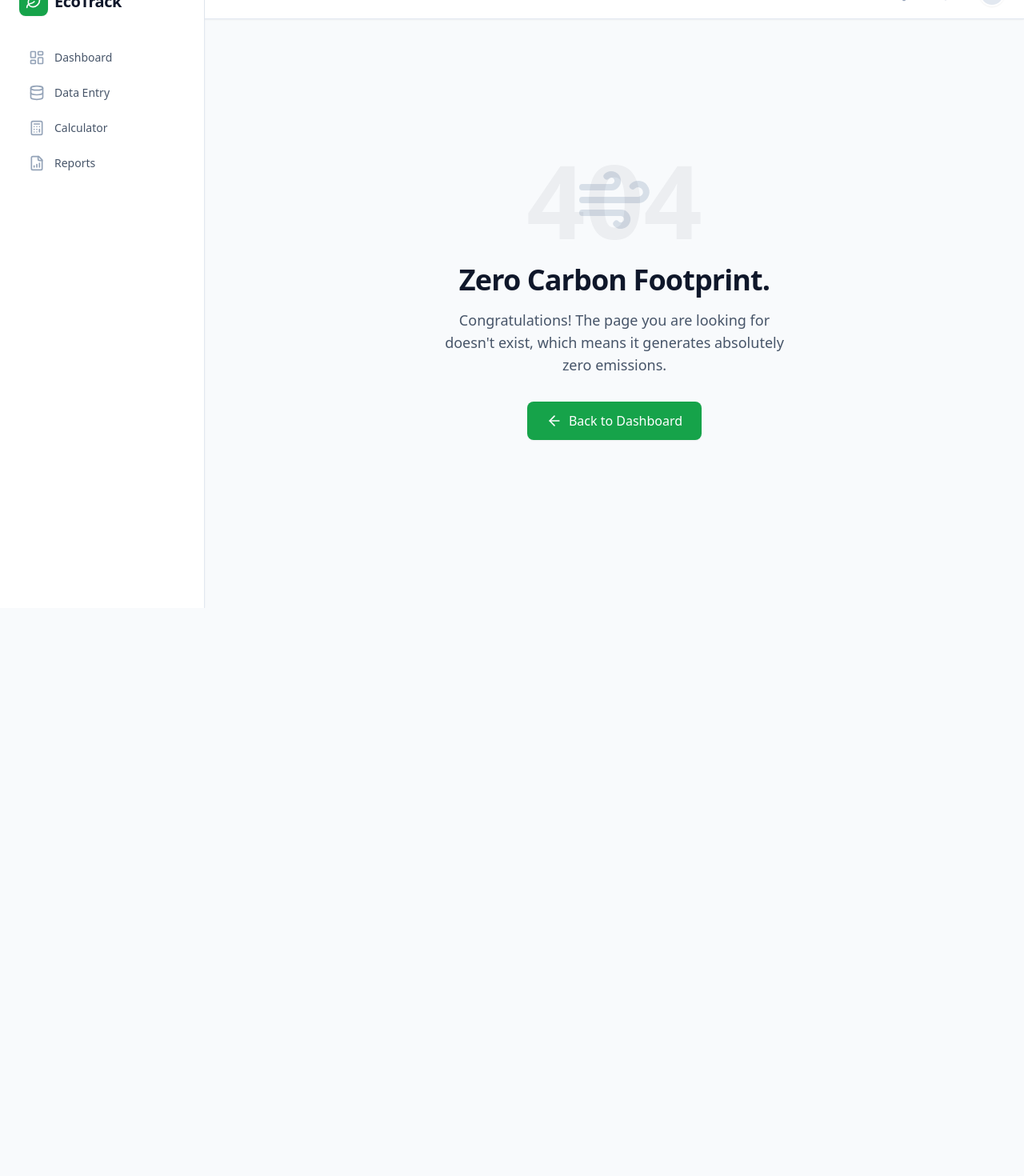
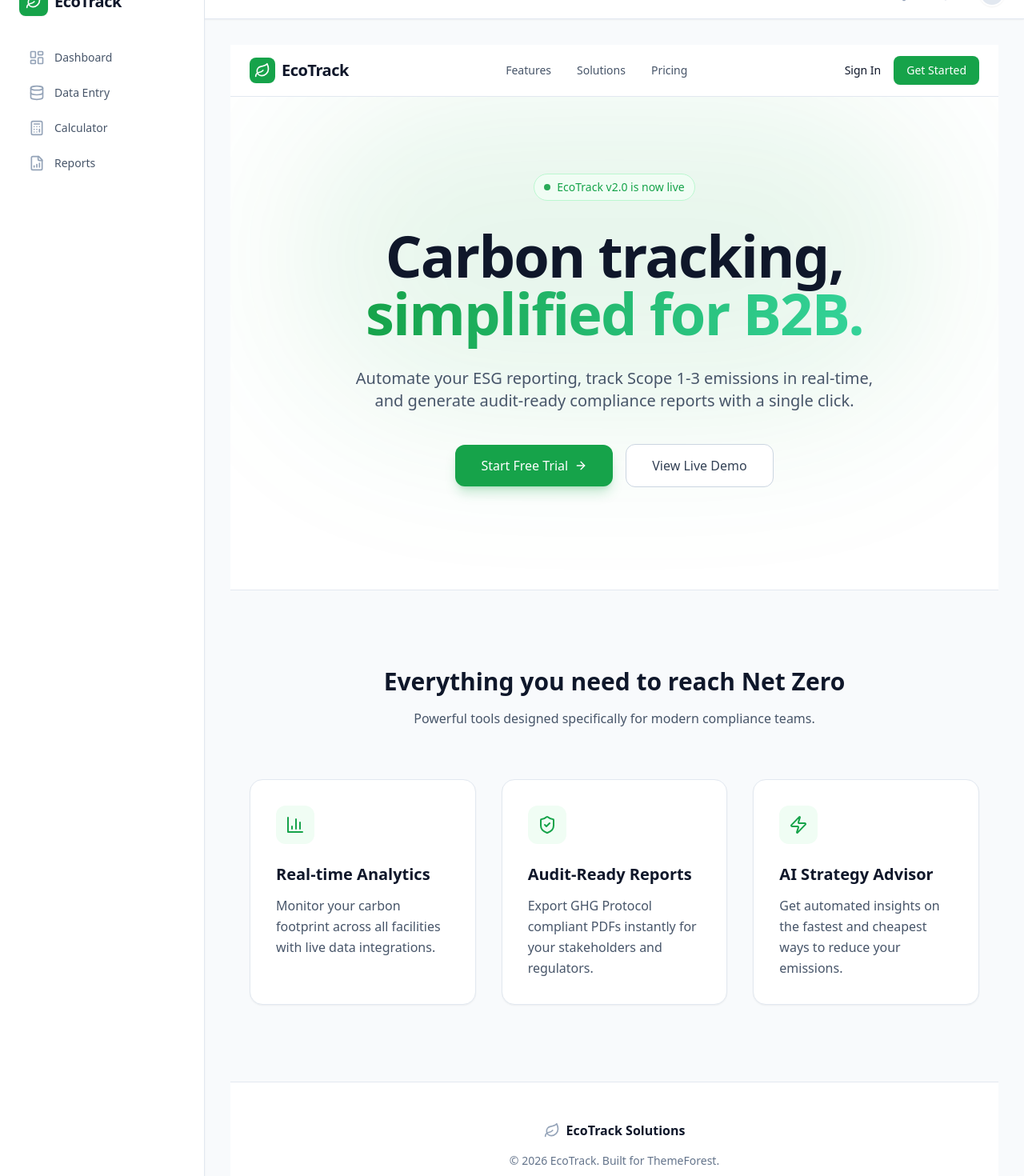
Before and after one commit to Naruto7H/EGSTRACKER, a Next.js app: page /landing in a window 1280 px wide. Before the commit this address had no page. Shown: the part 40-1510 px from the top of the page at 80% size. Before the commit the page ends 800 px from the top, so only its background shows below. Built offline with nearby package versions, Linux system fonts and the light colour scheme.

Commit message:
Create page.tsx

```diff
--- /dev/null
+++ b/src/app/landing/page.tsx
@@ -0,0 +1,100 @@
+import Link from "next/link";
+import { ArrowRight, BarChart3, Globe, ShieldCheck, Zap, Leaf } from "lucide-react";
+
+export default function LandingPage() {
+  return (
+    <div className="min-h-screen bg-white dark:bg-slate-950 text-slate-900 dark:text-slate-50 selection:bg-primary/30">
+
+      {/* Public Top Navbar */}
+      <nav className="border-b border-slate-200 dark:border-slate-800 bg-white/80 dark:bg-slate-950/80 backdrop-blur-md sticky top-0 z-50">
+        <div className="max-w-7xl mx-auto px-6 h-16 flex items-center justify-between">
+          <div className="flex items-center gap-2">
+            <div className="bg-primary p-1.5 rounded-lg">
+              <Leaf className="h-5 w-5 text-white" />
+            </div>
+            <span className="font-bold text-xl tracking-tight">EcoTrack</span>
+          </div>
+          <div className="hidden md:flex items-center gap-8 text-sm font-medium text-slate-600 dark:text-slate-300">
+            <a href="#features" className="hover:text-primary transition-colors">Features</a>
+            <a href="#solutions" className="hover:text-primary transition-colors">Solutions</a>
+            <a href="#pricing" className="hover:text-primary transition-colors">Pricing</a>
+          </div>
+          <div className="flex items-center gap-4">
+            <Link href="/login" className="text-sm font-medium hover:text-primary transition-colors">Sign In</Link>
+            <Link href="/register" className="bg-primary text-white px-4 py-2 rounded-lg text-sm font-medium hover:bg-green-700 transition-colors shadow-sm">
+              Get Started
+            </Link>
+          </div>
+        </div>
+      </nav>
+
+      <main>
+        {/* Hero Section */}
+        <section className="relative pt-24 pb-32 overflow-hidden">
+          {/* Background Glow */}
+          <div className="absolute top-0 left-1/2 -translate-x-1/2 w-[800px] h-[400px] bg-primary/10 dark:bg-primary/20 blur-[100px] rounded-full pointer-events-none" />
+
+          <div className="max-w-7xl mx-auto px-6 relative z-10 text-center">
+            <div className="inline-flex items-center gap-2 px-3 py-1.5 rounded-full bg-green-50 dark:bg-green-900/30 text-primary dark:text-green-400 text-sm font-medium mb-8 border border-green-200 dark:border-green-800/50">
+              <span className="flex h-2 w-2 rounded-full bg-primary animate-pulse"></span>
+              EcoTrack v2.0 is now live
+            </div>
+
+            <h1 className="text-5xl md:text-7xl font-extrabold tracking-tight mb-8 leading-tight">
+              Carbon tracking, <br className="hidden md:block" />
+              <span className="text-transparent bg-clip-text bg-gradient-to-r from-primary to-emerald-400">simplified for B2B.</span>
+            </h1>
+
+            <p className="text-lg md:text-xl text-slate-600 dark:text-slate-400 mb-10 max-w-2xl mx-auto leading-relaxed">
+              Automate your ESG reporting, track Scope 1-3 emissions in real-time, and generate audit-ready compliance reports with a single click.
+            </p>
+
+            <div className="flex flex-col sm:flex-row items-center justify-center gap-4">
+              <Link href="/register" className="w-full sm:w-auto flex items-center justify-center gap-2 bg-primary text-white px-8 py-3.5 rounded-xl font-medium hover:bg-green-700 transition-all shadow-lg shadow-primary/25 active:scale-95">
+                Start Free Trial <ArrowRight className="h-4 w-4" />
+              </Link>
+              <Link href="/" className="w-full sm:w-auto flex items-center justify-center gap-2 bg-white dark:bg-slate-900 text-slate-700 dark:text-slate-200 border border-slate-300 dark:border-slate-700 px-8 py-3.5 rounded-xl font-medium hover:bg-slate-50 dark:hover:bg-slate-800 transition-all">
+                View Live Demo
+              </Link>
+            </div>
+          </div>
+        </section>
+
+        {/* Feature Grid */}
+        <section id="features" className="py-24 bg-slate-50 dark:bg-slate-900/50 border-t border-slate-200 dark:border-slate-800">
+          <div className="max-w-7xl mx-auto px-6">
+            <div className="text-center mb-16">
+              <h2 className="text-3xl font-bold mb-4">Everything you need to reach Net Zero</h2>
+              <p className="text-slate-600 dark:text-slate-400 max-w-xl mx-auto">Powerful tools designed specifically for modern compliance teams.</p>
+            </div>
+
+            <div className="grid md:grid-cols-3 gap-8">
+              {[
+                { icon: BarChart3, title: "Real-time Analytics", desc: "Monitor your carbon footprint across all facilities with live data integrations." },
+                { icon: ShieldCheck, title: "Audit-Ready Reports", desc: "Export GHG Protocol compliant PDFs instantly for your stakeholders and regulators." },
+                { icon: Zap, title: "AI Strategy Advisor", desc: "Get automated insights on the fastest and cheapest ways to reduce your emissions." },
+              ].map((feature, i) => (
+                <div key={i} className="bg-white dark:bg-slate-900 p-8 rounded-2xl border border-slate-200 dark:border-slate-800 shadow-sm hover:shadow-md transition-shadow">
+                  <div className="h-12 w-12 bg-green-50 dark:bg-primary/10 rounded-xl flex items-center justify-center mb-6">
+                    <feature.icon className="h-6 w-6 text-primary" />
+                  </div>
+                  <h3 className="text-xl font-bold mb-3">{feature.title}</h3>
+                  <p className="text-slate-600 dark:text-slate-400 leading-relaxed">{feature.desc}</p>
+                </div>
+              ))}
+            </div>
+          </div>
+        </section>
+      </main>
+
+      {/* Simple Footer */}
+      <footer className="border-t border-slate-200 dark:border-slate-800 py-12 text-center text-slate-500 dark:text-slate-400">
+        <div className="flex items-center justify-center gap-2 mb-4">
+          <Leaf className="h-5 w-5 text-slate-400" />
+          <span className="font-semibold text-slate-900 dark:text-slate-200">EcoTrack Solutions</span>
+        </div>
+        <p className="text-sm">© 2026 EcoTrack. Built for ThemeForest.</p>
+      </footer>
+    </div>
+  );
+}
```
